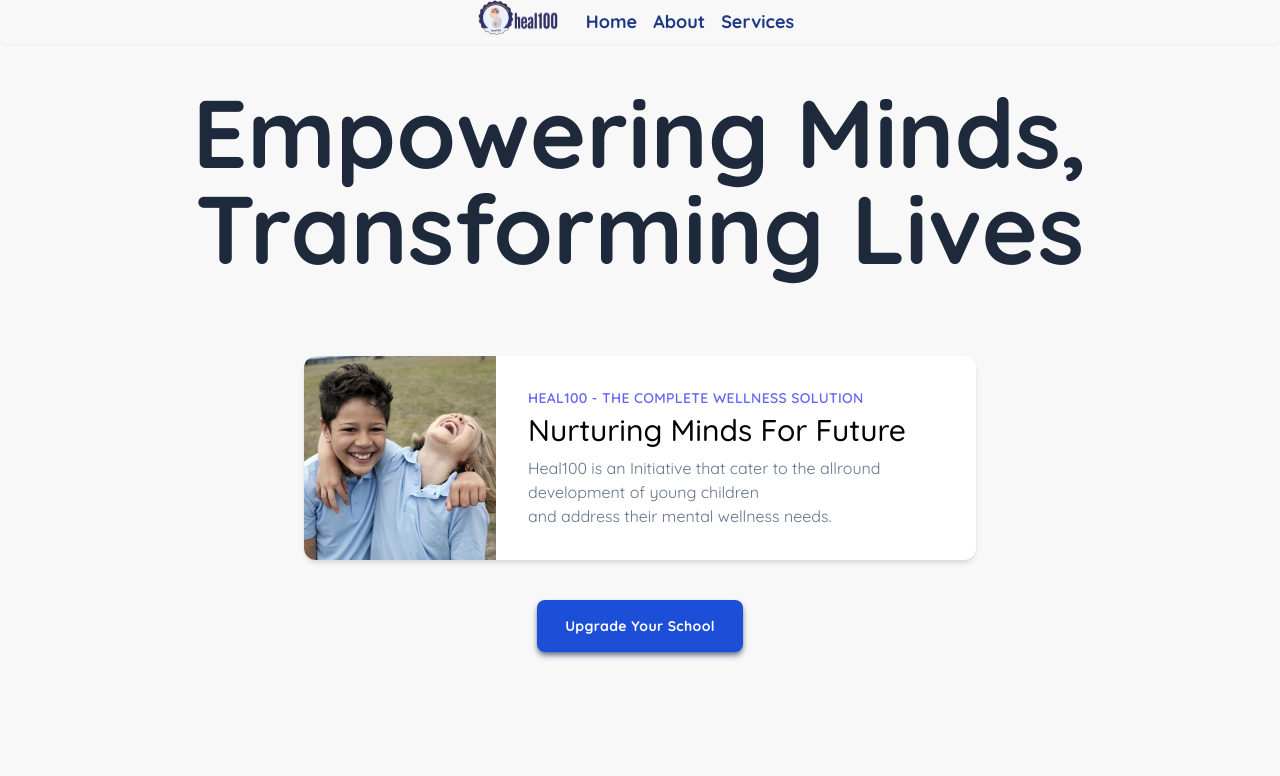
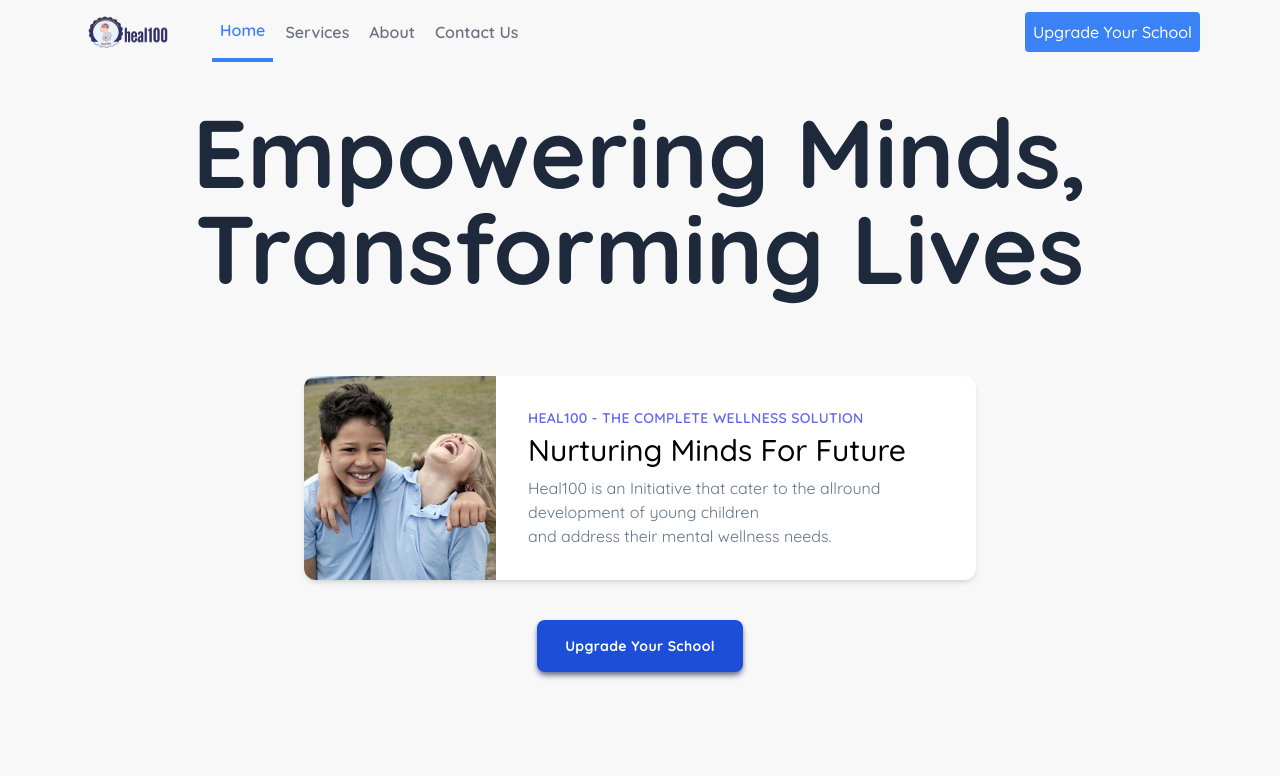
Before and after one commit to warlockM/test, a Next.js app in the folder design/: page / in a window 1280 px wide. Shown: the top 776 px of the page. Built offline with nearby package versions, Linux system fonts and the light colour scheme; no server answers.

Commit message:
New input field added

```diff
--- a/design/pages/components/connectForm.js
+++ b/design/pages/components/connectForm.js
@@ -71,6 +71,15 @@
               ref={schoolRef}
               required
             />
+            <label class ="m-4">Number of Kids in School </label>
+            <input
+              class="border-2 border-blue-900 p-4 m-4 rounded-lg"
+              type="text"
+              placeholder="500"
+              id="email"
+              ref={schoolRef}
+              required
+            />
 
             <button class="m-4 bg-blue-900 text-white text-sm p-4 pr-7 pl-7 shadow-lg shadow-slate-500 font-bold tracking-wide rounded-lg">
               Submit
--- a/design/pages/components/navbar.js
+++ b/design/pages/components/navbar.js
@@ -1,16 +1,53 @@
 import Link from 'next/link'
-import Image from 'next/image';
 export default function Navbar() {
     return (
-      <div class="flex flex-wrap place-content-center space-x-5 shadow-sm rounded-md text-[#1E3888] text-md lg:text-lg font-bold mx-auto">
-        <div class="shrink-0">
-        <Link href="/"><Image src="/logo.png" alt="logo" width={80} height={30}/></Link>
-          </div>
-          <div class="flex flex-wrap">
-          <Link class="p-2 hover:bg-[#1E3888] hover:text-white" href="/">Home</Link>
-          <Link class="p-2 hover:bg-[#1E3888] hover:text-white" href="/about">About</Link>
-          <Link class="p-2 hover:bg-[#1E3888] hover:text-white" href="/service">Services</Link>
-          </div>
-      </div>
+      <div class="max-w-6xl mx-auto px-4">
+				<div class="flex justify-between">
+					<div class="flex space-x-7">
+						<div>
+							{/* <!-- Website Logo --> */}
+							<a href="#" class="flex items-center py-4 px-2">
+								<img src="logo.png" alt="Logo" class="h-8 w-20 mr-2"></img>
+							</a>
+						</div>
+						{/* <!-- Primary Navbar items --> */}
+						<div class="hidden md:flex items-center space-x-1">
+							<Link href="/" class="py-4 px-2 text-blue-500 border-b-4 border-blue-500 font-semibold ">Home</Link>
+							<Link href="/service" class="py-4 px-2 text-gray-500 font-semibold hover:text-blue-500 transition duration-300">Services</Link>
+							<Link href="/about" class="py-4 px-2 text-gray-500 font-semibold hover:text-blue-500 transition duration-300">About</Link>
+							<Link href="" class="py-4 px-2 text-gray-500 font-semibold hover:text-blue-500 transition duration-300">Contact Us</Link>
+						</div>
+					</div>
+					{/* <!-- Secondary Navbar items --> */}
+					<div class="hidden md:flex items-center space-x-3 ">
+						<Link href="" class="py-2 px-2 font-medium text-white bg-blue-500 rounded hover:bg-blue-700 transition duration-300">Upgrade Your School</Link>
+					</div>
+					{/* <!-- Mobile menu button --> */}
+					<div class="md:hidden flex items-center">
+						<button class="outline-none mobile-menu-button">
+						<svg class=" w-6 h-6 text-gray-500 hover:text-blue-500"
+							x-show="!showMenu"
+							fill="none"
+							stroke-linecap="round"
+							stroke-linejoin="round"
+							stroke-width="2"
+							viewBox="0 0 24 24"
+							stroke="currentColor"
+						>
+							<path d="M4 6h16M4 12h16M4 18h16"></path>
+						</svg>
+					</button>
+					</div>
+				</div>
+        <div class="hidden mobile-menu">
+				<ul class="">
+					<li><a href="index.html" class="block text-sm px-2 py-4 text-white bg-blue-500 font-semibold">Home</a></li>
+					<li><a href="#services" class="block text-sm px-2 py-4 hover:bg-blue-500 transition duration-300">Services</a></li>
+					<li><a href="#about" class="block text-sm px-2 py-4 hover:bg-blue-500 transition duration-300">About</a></li>
+					<li><a href="#contact" class="block text-sm px-2 py-4 hover:bg-blue-500 transition duration-300">Contact Us</a></li>
+				</ul>
+			</div>
+			</div>
+
     );
 }
```
